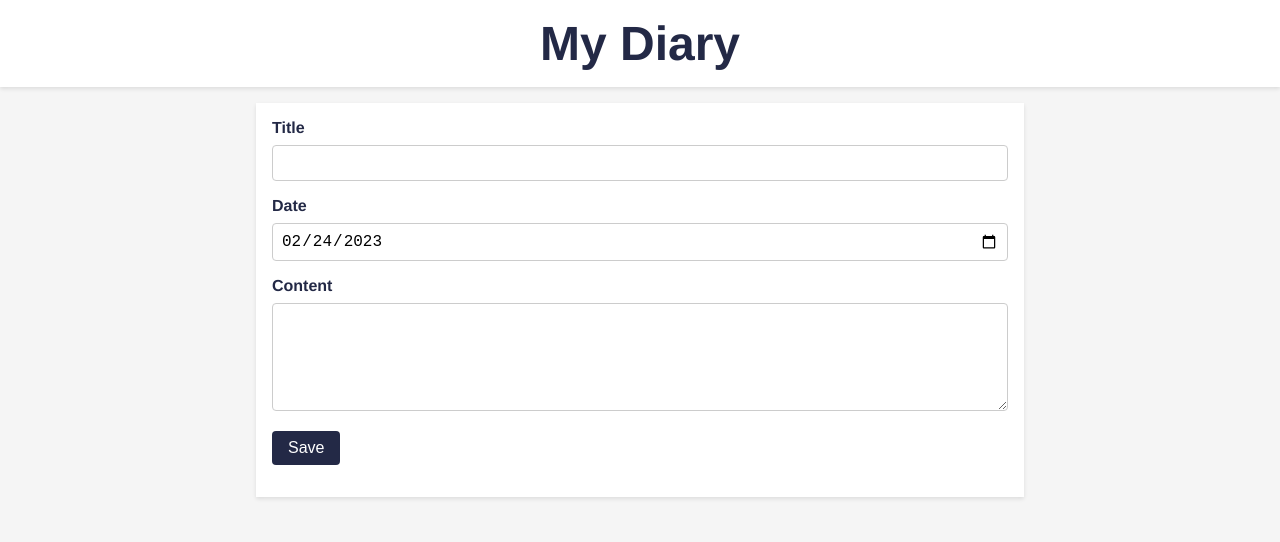
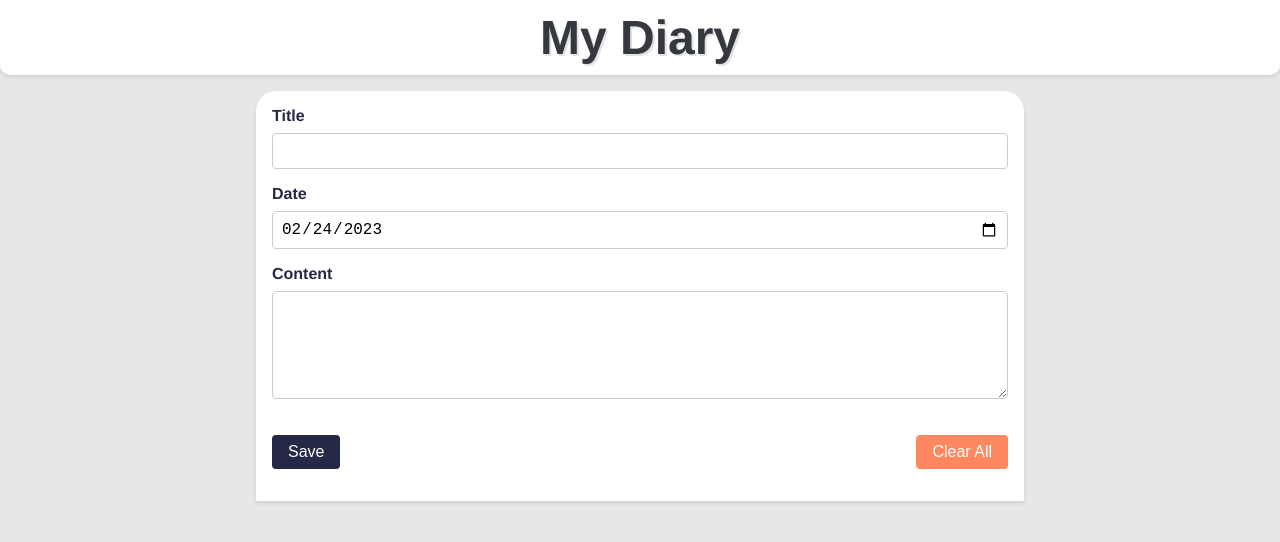
Before and after one commit to SyedHaseeb1/mydiary, a plain HTML site: page index.html in a window 1280 px wide. Drawn offline with Linux system fonts and the light colour scheme.

Commit message:
design changes

```diff
--- a/index.html
+++ b/index.html
@@ -30,7 +30,11 @@
         <label for="content">Content</label>
         <textarea id="content" name="content" rows="5" required></textarea>
       </div>
-      <button type="submit">Save</button>
+      <div class="button-row">
+        <button type="submit">Save</button>
+        <button type="button" class="clearBtn" onclick="clearEntries()">Clear All</button>
+      </div>
+
     </form>
     <div id="entries"></div>
   </main>
--- a/script.js
+++ b/script.js
@@ -84,3 +84,20 @@ dateLabel.addEventListener('click', () => {
   const dateField = document.getElementById('date');
   dateField.click();
 });
+
+const header = document.querySelector('header');
+
+window.addEventListener('scroll', () => {
+  if (window.scrollY > 0) {
+    header.classList.add('scroll');
+  } else {
+    header.classList.remove('scroll');
+  }
+});
+function clearEntries() {
+	if (confirm("Are you sure you want to clear all entries?")) {
+	  localStorage.clear(); // Clear all data from local storage
+	  document.getElementById("entries").innerHTML = ""; // Clear the entries display
+	  location.reload();
+	}
+  }
--- a/style.css
+++ b/style.css
@@ -6,33 +6,59 @@
 
 body {
   font-family: 'Helvetica Neue', sans-serif;
-  background-color: #f5f5f5;
+  background-color: #e7e7e7;
   color: #333;
 }
+.button-row {
+  display: flex;
+
+  justify-content: space-between; /* align buttons to the right */
+  gap: 1em; /* add some space between buttons */
+  margin-top: 1em; /* add some margin above the button row */
+}
+
 
 header {
-  background-color: #fff;
-  padding: 1rem;
+  position: fixed;
+  top: 0;
+  left: 0;
+  width: 100%;
+  background-color: white;
   box-shadow: 0 2px 4px rgba(0, 0, 0, 0.1);
+  z-index: 1;
+  border-bottom-left-radius: 10px;
+  border-bottom-right-radius: 10px;
+  padding: 10px;
+  transition: all 0.3s ease-in-out; /* Add a transition effect */
+  transform: translateY(0); /* Start with the header at its normal position */
+}
+
+header.scroll {
+  transform: translateY(-100%); /* Move the header up when scrolling */
 }
 
 h1 {
   font-size: 3rem;
   font-weight: bold;
   text-align: center;
-  color: #232946;
-  text-shadow: 2px 2px 0 #fff;
+  color: #35383f;
+  text-shadow: 2px 2px 0 #e2e2e2;
 }
 
 main {
   max-width: 800px;
-  margin: 0 auto;
+  margin: 75px auto;
   padding: 1rem;
+  top: 0;
+  left: 0;
+  z-index: 1;
 }
 
 form {
   background-color: #fff;
   padding: 1rem;
+  border-top-right-radius: 20px;
+  border-top-left-radius: 20px;
   box-shadow: 0 2px 4px rgba(0, 0, 0, 0.1);
 }
 
@@ -69,7 +95,18 @@ button[type="submit"] {
   cursor: pointer;
   transition: background-color 0.2s ease-in-out;
 }
-
+.clearBtn{
+  display: block;
+  margin: 1rem 0;
+  padding: 0.5rem 1rem;
+  background-color: #ff8860;
+  color: #fff;
+  border: none;
+  border-radius: 4px;
+  font-size: 1rem;
+  cursor: none;
+  transition: background-color 0.2s ease-in-out;
+}
 button[type="submit"]:hover {
   background-color: #182133;
 }
```
